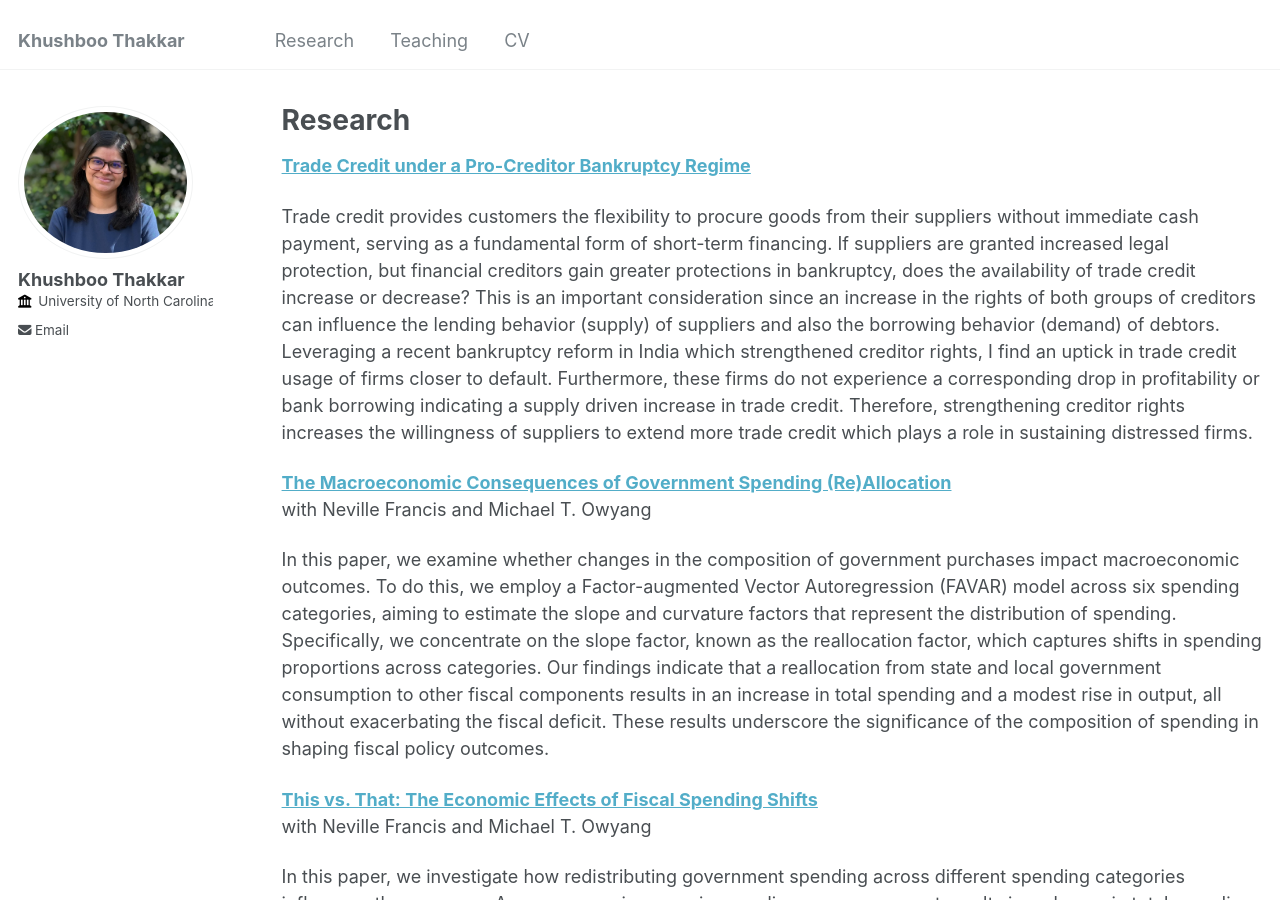
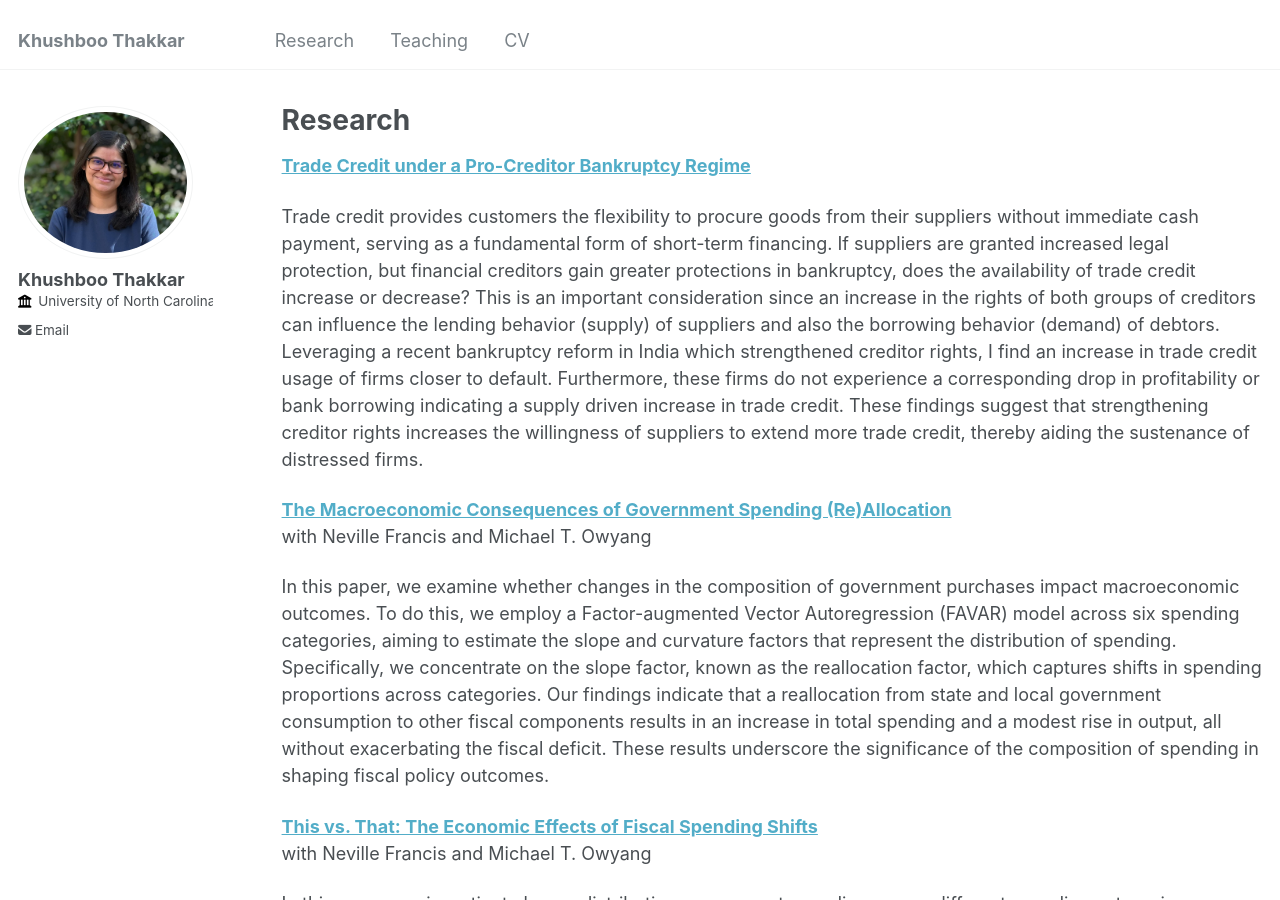
Before and after one commit to krthakkar/krthakkar.github.io, a Jekyll site: the page built from _pages/research.md, in a window 1280 px wide and 900 px high. Built offline with Jekyll 4.4.1, drawn with Linux system fonts in a browser that asks for light colours; nearby versions of some CDN libraries; library files that are not in the unit come from our copies.

Commit message:
Update research.md

```diff
--- a/_pages/research.md
+++ b/_pages/research.md
@@ -7,7 +7,7 @@ author_profile: true
 
 [**Trade Credit under a Pro-Creditor Bankruptcy Regime**](https://krthakkar.github.io/files/KThakkar_JMP.pdf)
 
-Trade credit provides customers the flexibility to procure goods from their suppliers without immediate cash payment, serving as a fundamental form of short-term financing. If suppliers are granted increased legal protection, but financial creditors gain greater protections in bankruptcy, does the availability of trade credit increase or decrease? This is an important consideration since an increase in the rights of both groups of creditors can influence the lending behavior (supply) of suppliers and also the borrowing behavior (demand) of debtors. Leveraging a recent bankruptcy reform in India which strengthened creditor rights, I find an uptick in trade credit usage of firms closer to default. Furthermore, these firms do not experience a corresponding drop in profitability or bank borrowing indicating a supply driven increase in trade credit. Therefore, strengthening creditor rights increases the willingness of suppliers to extend more trade credit which plays a role in sustaining distressed firms.
+Trade credit provides customers the flexibility to procure goods from their suppliers without immediate cash payment, serving as a fundamental form of short-term financing. If suppliers are granted increased legal protection, but financial creditors gain greater protections in bankruptcy, does the availability of trade credit increase or decrease? This is an important consideration since an increase in the rights of both groups of creditors can influence the lending behavior (supply) of suppliers and also the borrowing behavior (demand) of debtors. Leveraging a recent bankruptcy reform in India which strengthened creditor rights, I find an increase in trade credit usage of firms closer to default. Furthermore, these firms do not experience a corresponding drop in profitability or bank borrowing indicating a supply driven increase in trade credit. These findings suggest that strengthening creditor rights increases the willingness of suppliers to extend more trade credit, thereby aiding the sustenance of distressed firms.
 
 [**The Macroeconomic Consequences of Government Spending (Re)Allocation**](https://krthakkar.github.io/files/KThakkar_JMP_Econ.pdf) <br>
 with Neville Francis and Michael T. Owyang
```
